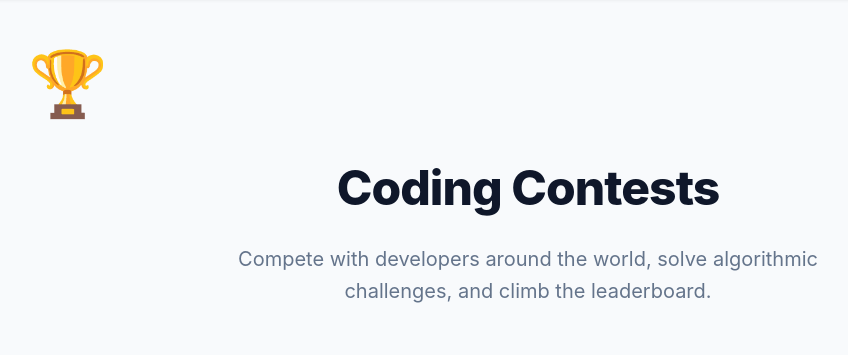
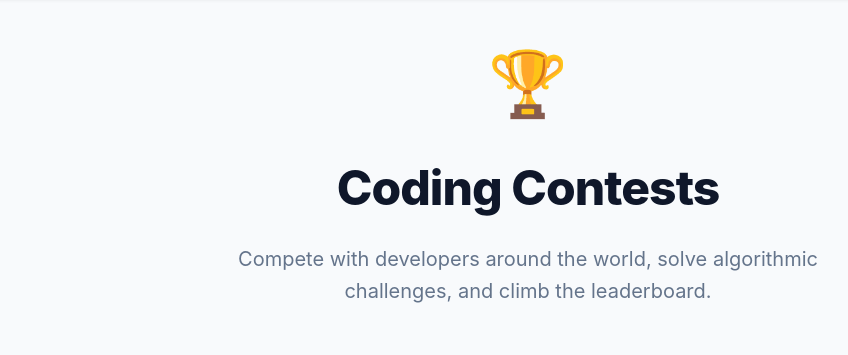
Before and after one commit to Abhay420000/codewme-website, a Flask app: page /contest in a window 1280 px wide. Shown: the part 65-420 px from the top of the page, without its empty margins (112-960 px from the left). Run offline with Flask 3, Linux system fonts and the light colour scheme; some libraries are stand-ins or nearby versions.

Commit message:
Fixed constest.css design

```diff
--- a/static/styles/contest.css
+++ b/static/styles/contest.css
@@ -11,7 +11,9 @@
 .contest-icon {
     font-size: 4rem;
     margin-bottom: 1rem;
-    display: inline-block;
+    /* FIX: Changed to block and aligned center to fix positioning */
+    display: block;
+    text-align: center;
     color: var(--primary);
     animation: none; /* Remove previous floating animation */
 }
```
